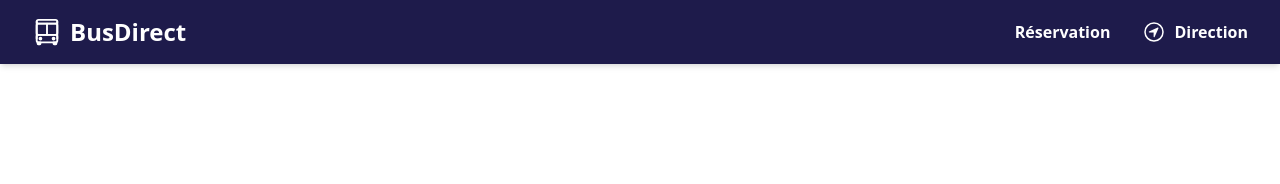
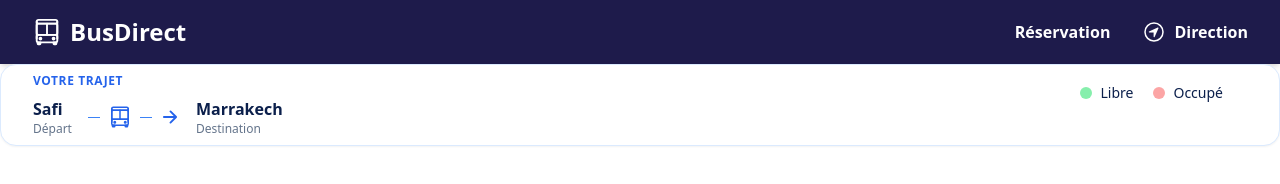
Before and after one commit to kaddi20/BusDirect, a website: page dist/index.html in a window 1280 px wide. Drawn offline with nearby package versions, Linux system fonts and the light colour scheme.

Commit message:
Ajouter la légende des états des places et le trajet

```diff
--- a/dist/index.html
+++ b/dist/index.html
@@ -26,6 +26,41 @@
     </div>
   </nav>
 </header>
+<section class="mx-auto max-w-[90rem] rounded-2xl border border-blue-100 bg-white px-8 p-2 shadow-sm">
+    <div class="flex flex-col justify-between gap-5 sm:flex-row sm:items-center">
+        <div>
+            <p class="mb-2 text-xs font-semibold tracking-wider text-blue-600"> VOTRE TRAJET</p>
+            <div class="flex flex-wrap items-center gap-4">
+                <div>
+                    <h2 class="text-1xl font-extrabold text-[#0B1F4B]">Safi</h2>
+                    <p class="text-xs text-slate-500">Départ</p>
+                </div>
+                <div class="flex items-center gap-2 text-blue-600">
+                    <span class="h-px w-3 bg-blue-500"></span>
+                    <ion-icon name="bus-outline" class="text-2xl"></ion-icon>
+                    <span class="h-px w-3 bg-blue-500"></span>
+                    <ion-icon name="arrow-forward-outline" class="text-xl"></ion-icon>
+                </div>
+                <div>
+                    <h2 class="text-1xl font-extrabold text-[#0B1F4B]">Marrakech</h2>
+                    <p class="text-xs text-slate-500">Destination</p>
+                </div>
+            </div>
+        </div>
+
+        <div class="mb-6 flex items-center justify-end gap-5 pr-6">
+          <div class="flex items-center gap-2">
+            <span class="h-3 w-3 rounded-full bg-green-300"></span>
+            <span class="text-sm font-medium text-[#0B1F4B]">Libre</span>
+          </div>
+          <div class="flex items-center gap-2">
+            <span class="h-3 w-3 rounded-full bg-red-300"></span>
+            <span class="text-sm font-medium text-[#0B1F4B]">Occupé</span>
+          </div>
+        </div>
+    </div>
+</section>
+
 
 </body>
 </html>
```
